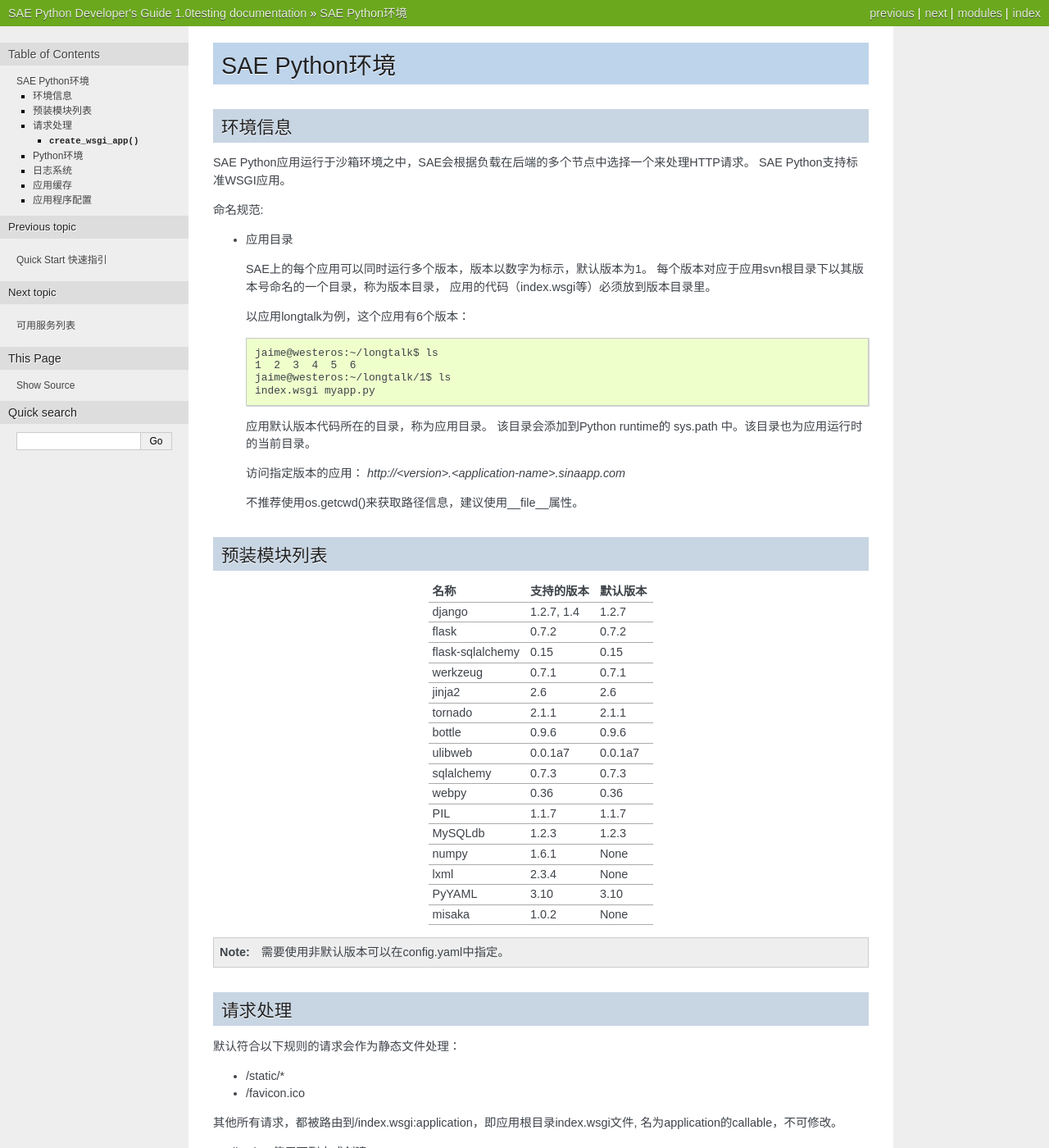
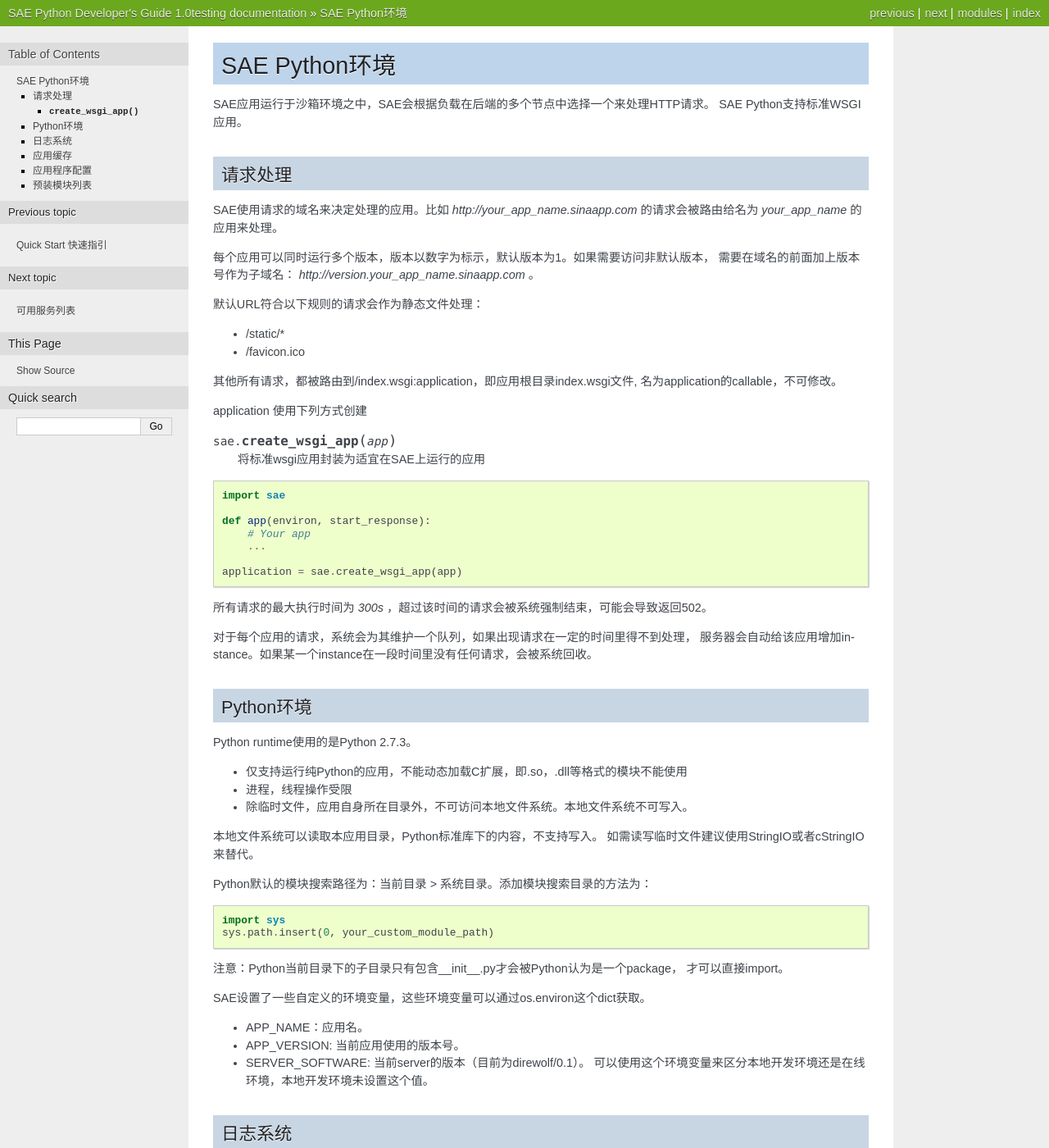
Before and after one commit to sinacloud/sae-python-dev-guide, a Sphinx documentation site: the page built from docs/runtime.rst, in a window 1280 px wide and 1400 px high. Shown: the whole window at 82% size. Built offline with Sphinx 7.4.7, drawn with Linux system fonts in a browser that asks for light colours; some of the changed text lies outside the part shown.

Commit message:
Update doc

```diff
--- a/docs/faq.rst
+++ b/docs/faq.rst
@@ -102,8 +102,6 @@
 关于svn的问题
 ---------------------------
 
-.. warning:: 不要使用svn cp，mv，目前还不支持这两个操作。
-
 遇到奇怪的SVN错误，可以：
 
 + 重新在本地新建目录，检出干净的svn
--- a/docs/runtime.rst
+++ b/docs/runtime.rst
@@ -1,65 +1,19 @@
 SAE Python环境
 =======================
 
-环境信息
-----------
-
-SAE Python应用运行于沙箱环境之中，SAE会根据负载在后端的多个节点中选择一个来处理HTTP请求。
+SAE应用运行于沙箱环境之中，SAE会根据负载在后端的多个节点中选择一个来处理HTTP请求。
 SAE Python支持标准WSGI应用。
-
-命名规范:
-
-* 应用目录
-
-  SAE上的每个应用可以同时运行多个版本，版本以数字为标示，默认版本为1。
-  每个版本对应于应用svn根目录下以其版本号命名的一个目录，称为版本目录，
-  应用的代码（index.wsgi等）必须放到版本目录里。
-
-  以应用longtalk为例，这个应用有6个版本： ::
-
-        jaime@westeros:~/longtalk$ ls
-        1  2  3  4  5  6
-        jaime@westeros:~/longtalk/1$ ls
-        index.wsgi myapp.py
-
-  应用默认版本代码所在的目录，称为应用目录。
-  该目录会添加到Python runtime的 sys.path 中。该目录也为应用运行时的当前目录。
-
-  访问指定版本的应用： `http://<version>.<application-name>.sinaapp.com`
-
-  不推荐使用os.getcwd()来获取路径信息，建议使用__file__属性。
-
-预装模块列表
----------------------
-
-    =============================== =================== ====================
-    名称                            支持的版本          默认版本
-    =============================== =================== ====================
-    django                          1.2.7, 1.4          1.2.7
-    flask                           0.7.2               0.7.2
-    flask-sqlalchemy                0.15                0.15
-    werkzeug                        0.7.1               0.7.1
-    jinja2                          2.6                 2.6
-    tornado                         2.1.1               2.1.1
-    bottle                          0.9.6               0.9.6
-    ulibweb                         0.0.1a7             0.0.1a7
-    sqlalchemy                      0.7.3               0.7.3
-    webpy                           0.36                0.36
-    PIL                             1.1.7               1.1.7
-    MySQLdb                         1.2.3               1.2.3
-    numpy                           1.6.1               None
-    lxml                            2.3.4               None
-    PyYAML                          3.10                3.10
-    misaka                          1.0.2               None
-    =============================== =================== ====================
-
-.. note:: 需要使用非默认版本可以在config.yaml中指定。
-
 
 请求处理
 -------------
 
-默认符合以下规则的请求会作为静态文件处理：
+SAE使用请求的域名来决定处理的应用。比如 `http://your_app_name.sinaapp.com` 的请求会被路由给名为
+`your_app_name` 的应用来处理。
+
+每个应用可以同时运行多个版本，版本以数字为标示，默认版本为1。如果需要访问非默认版本，
+需要在域名的前面加上版本号作为子域名： `http://version.your_app_name.sinaapp.com` 。
+
+默认URL符合以下规则的请求会作为静态文件处理：
 
 * /static/\*
 * /favicon.ico
@@ -84,6 +38,10 @@
 
     application = sae.create_wsgi_app(app)
 
+所有请求的最大执行时间为 `300s` ，超过该时间的请求会被系统强制结束，可能会导致返回502。
+
+对于每个应用的请求，系统会为其维护一个队列，如果出现请求在一定的时间里得不到处理，
+服务器会自动给该应用增加instance。如果某一个instance在一段时间里没有任何请求，会被系统回收。
 
 Python环境
 -------------------
@@ -166,3 +124,29 @@
       的URL转发到应用目录下的static目录。
 
    3. 以上两条规则仅为兼容性考虑保留，不推荐使用，请在config.yaml明确配置。
+
+预装模块列表
+---------------------
+
+    =============================== =================== ====================
+    名称                            支持的版本          默认版本
+    =============================== =================== ====================
+    django                          1.2.7, 1.4          1.2.7
+    flask                           0.7.2               0.7.2
+    flask-sqlalchemy                0.15                0.15
+    werkzeug                        0.7.1               0.7.1
+    jinja2                          2.6                 2.6
+    tornado                         2.1.1               2.1.1
+    bottle                          0.9.6               0.9.6
+    ulibweb                         0.0.1a7             0.0.1a7
+    sqlalchemy                      0.7.3               0.7.3
+    webpy                           0.36                0.36
+    PIL                             1.1.7               1.1.7
+    MySQLdb                         1.2.3               1.2.3
+    numpy                           1.6.1               None
+    lxml                            2.3.4               None
+    PyYAML                          3.10                3.10
+    misaka                          1.0.2               None
+    =============================== =================== ====================
+
+.. note:: 需要使用非默认版本可以在config.yaml中指定。
--- a/docs/tools.rst
+++ b/docs/tools.rst
@@ -1,5 +1,30 @@
 相关工具
 ==============
+
+代码部署
+------------
+
+SAE Python使用SVN作为部署工具。使用SVN部署代码到SAE需要遵循以下规则：
+
+    SVN根目录下只允许存在以正整数命名的目录，不允许有文件存在，
+    这些目录为应用的版本目录，每个版本目录下才可以放应用对应版本的代码。
+
+以应用longtalk为例，这个应用有6个版本： ::
+
+        jaime@westeros:~/longtalk$ ls
+        1  2  3  4  5  6
+        jaime@westeros:~/longtalk/1$ ls
+        index.wsgi myapp.py
+
+SVN限制：
+
+- 文件名或目录名不允许含有以下字符：",*,?,<,>,|，另外文件或文件名的开始与结束也不允许有空格。
+- 上传单个文件大小不超过20M
+- 单个目录下的文 件个数不能超过2000个
+- 每个应用代码总大小不超过100M
+- 单个版本代码总大小不超过50M
+
+.. warning:: 不要使用svn cp，mv，目前还不支持这两个操作。
 
 本地开发环境
 --------------
```
Also changed, not shown: docs/service.rst (+19 -47 lines).
